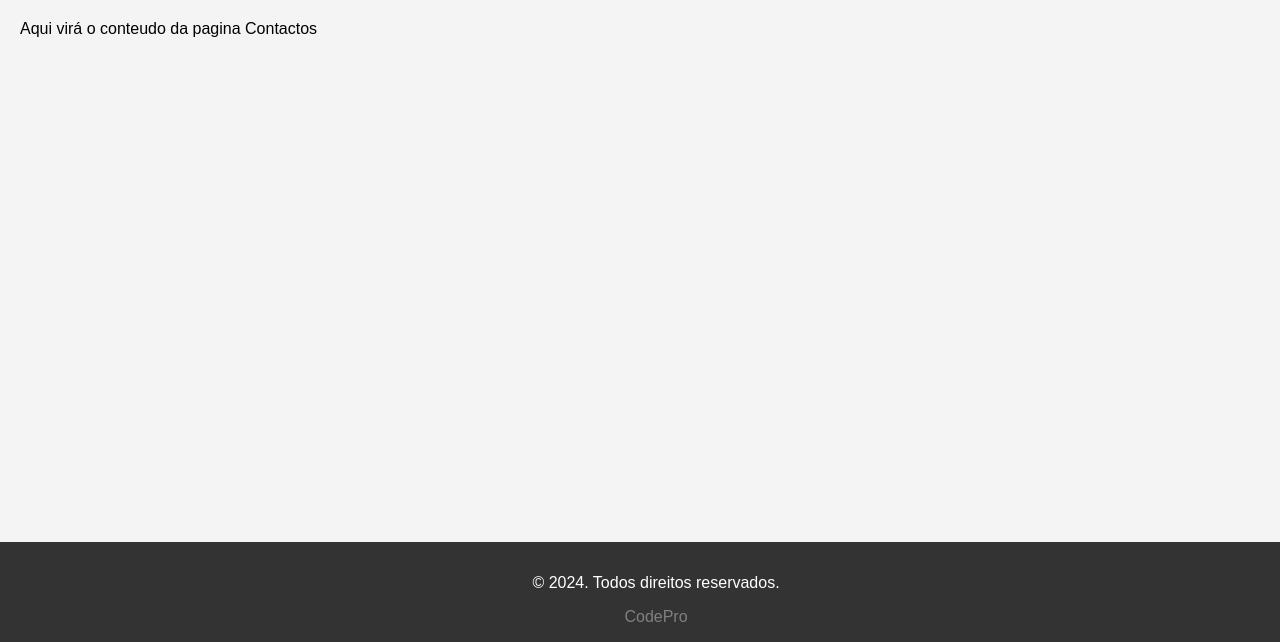
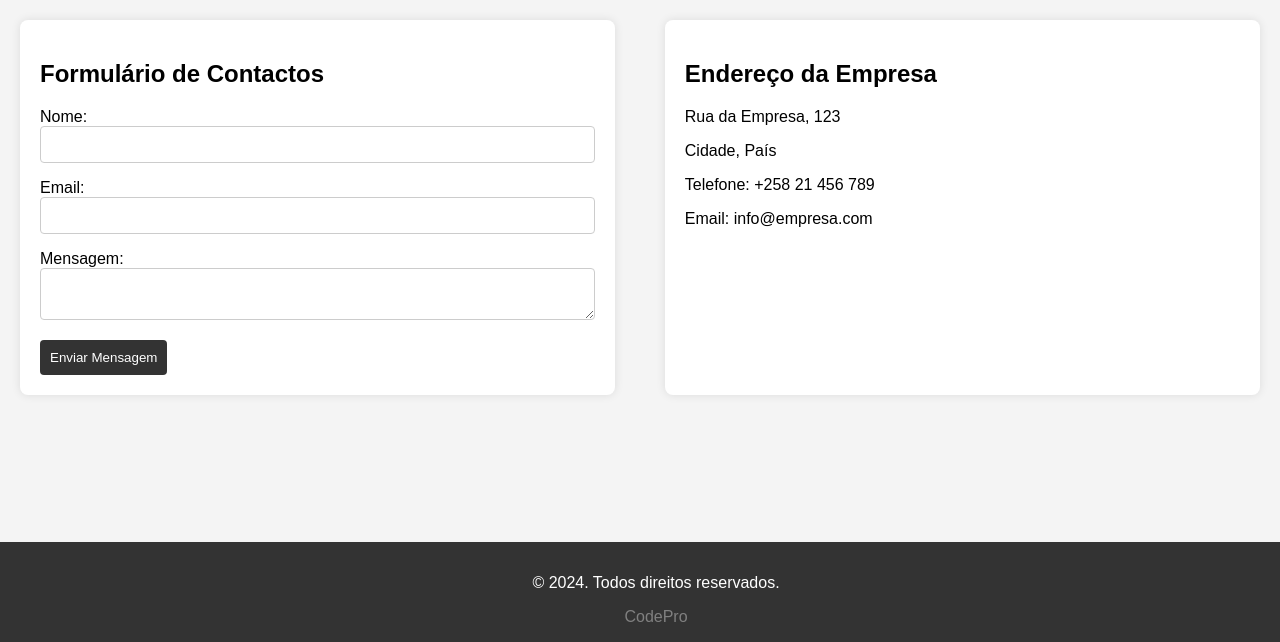
Before and after one commit to CodePro-Mocambique/dondza, a PHP site: page /contactos.html in a window 1280 px wide. Shown: the part 158-800 px from the top of the page. Run offline with PHP 8.4, Linux system fonts and the light colour scheme.

Commit message:
feat: pagina de contactos

```diff
--- a/assets/css/styles.css
+++ b/assets/css/styles.css
@@ -70,7 +70,7 @@ form{
     box-shadow: 0 0 10px rgba(0, 0, 0, 0.1);
 }
 
-input {
+input, textarea {
     width: 100%;
     padding: 10px;
     margin-bottom: 16px;
@@ -91,3 +91,17 @@ button {
 button:hover{
     background-color: #555;
 }
+
+.form-container, .address-container {
+    width: 48%;
+    padding: 20px;
+    box-sizing: border-box;
+    background-color: white;
+    box-shadow: 0 0 10px rgba(0, 0, 0, 0.1);
+    border-radius: 8px;
+}
+
+.contactos-container {
+    display: flex;
+    justify-content: space-between;
+}
--- a/contactos.html
+++ b/contactos.html
@@ -22,8 +22,40 @@
     </header>
 
     <!-- Esta tag serve para dividir as seccoes -->
-    <section>
-        Aqui virá o conteudo da pagina Contactos
+    <section class="contactos-container">
+        <!-- FOrmulario de contactos-->
+        <div class="form-container">
+            <h2>Formulário de Contactos</h2>
+            <div>
+                <label for="nome"> Nome:</label>
+                <input type="text" id="nome" name="nome">
+            </div>
+
+            <div>
+                <label for="email">Email:</label>
+                <input type="email" id="email" name="email">
+            </div>
+
+            <div>
+                <label for="mensagem">Mensagem:</label>
+                <textarea id="mensagem" name="mensagem"></textarea>
+            </div>
+
+            <div>
+                <button type="submit"> Enviar Mensagem</button>
+            </div>
+        </div>
+
+        <!--- Detalhes de contacto-->
+        <div class="address-container">
+            <h2>Endereço da Empresa</h2>
+            <p>Rua da Empresa, 123</p>
+            <p>Cidade, País</p>
+
+            <p>Telefone: +258 21 456 789</p>
+
+            <p>Email: info@empresa.com</p>
+        </div>
     </section>
 
     <!-- Esta tag serve para definir o rodapé -->
--- a/index.html
+++ b/index.html
@@ -23,7 +23,10 @@
 
     <!-- Esta tag serve para dividir as seccoes -->
     <section>
-        Aqui virá o conteudo da pagina Inicio
+        <div>
+
+        </div>
+
     </section>
 
     <!-- Esta tag serve para definir o rodapé -->
```
